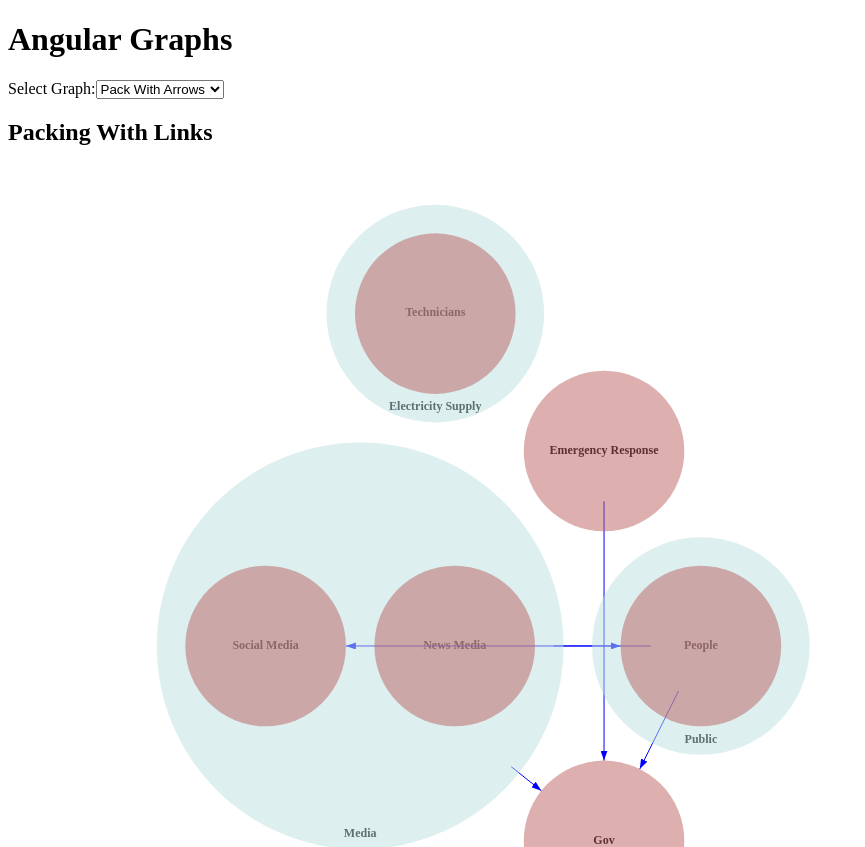
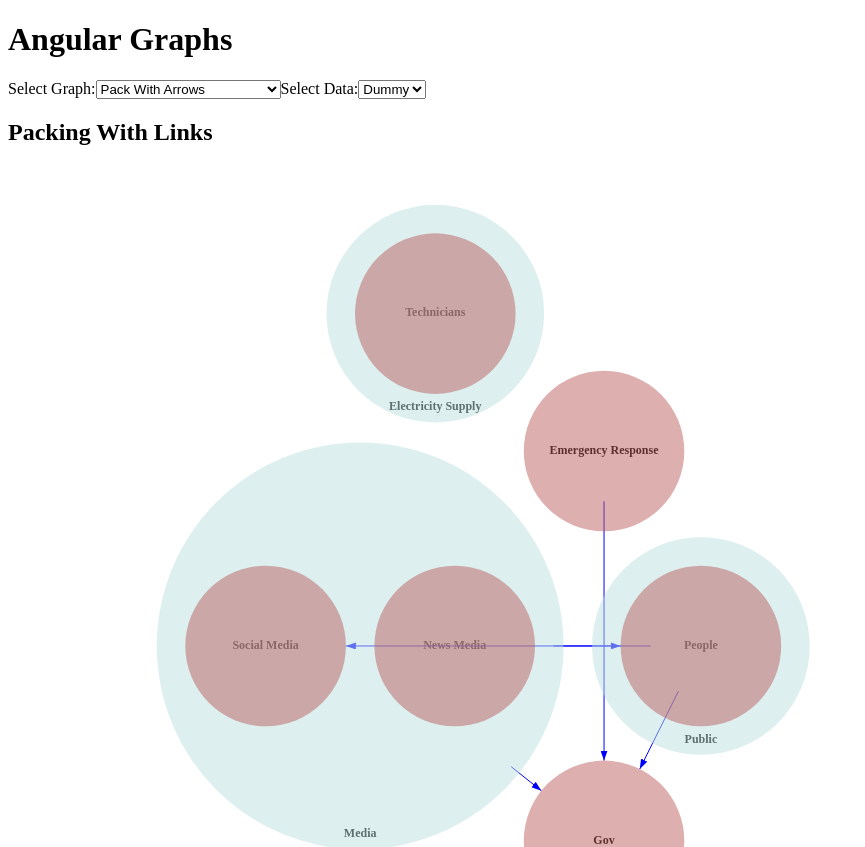
Before and after one commit to KrisnaG/graph-examples, an Angular app: page / in a window 1280 px wide. Shown: the top 847 px of the page, without its empty margins (0-865 px from the left). Built offline with nearby package versions, Linux system fonts and the light colour scheme.

Commit message:
Update app.component.html

```diff
--- a/src/app/app.component.html
+++ b/src/app/app.component.html
@@ -1,10 +1,18 @@
 <h1>Angular Graphs</h1>
 
 <label for="graphSelector">Select Graph:</label>
-
 <select id="graphSelector" [(ngModel)]="selectedGraph">
   <option value="1">Force Graph</option>
   <option value="2">Pack With Arrows</option>
+  <option value="3">Cytoscape Compound</option>
+  <option value="4">Cytoscape Cola Compound</option>
+  <option value="5">Webcola</option>
+  <option value="6">Align Force Graph</option>
+</select>
+
+<label for="dataSelector">Select Data:</label>
+<select id="dataSelector" [(ngModel)]="selectedData">
+  <option value="dummy.json">Dummy</option>
 </select>
 
 <div *ngIf="selectedGraph === '1'">
```
